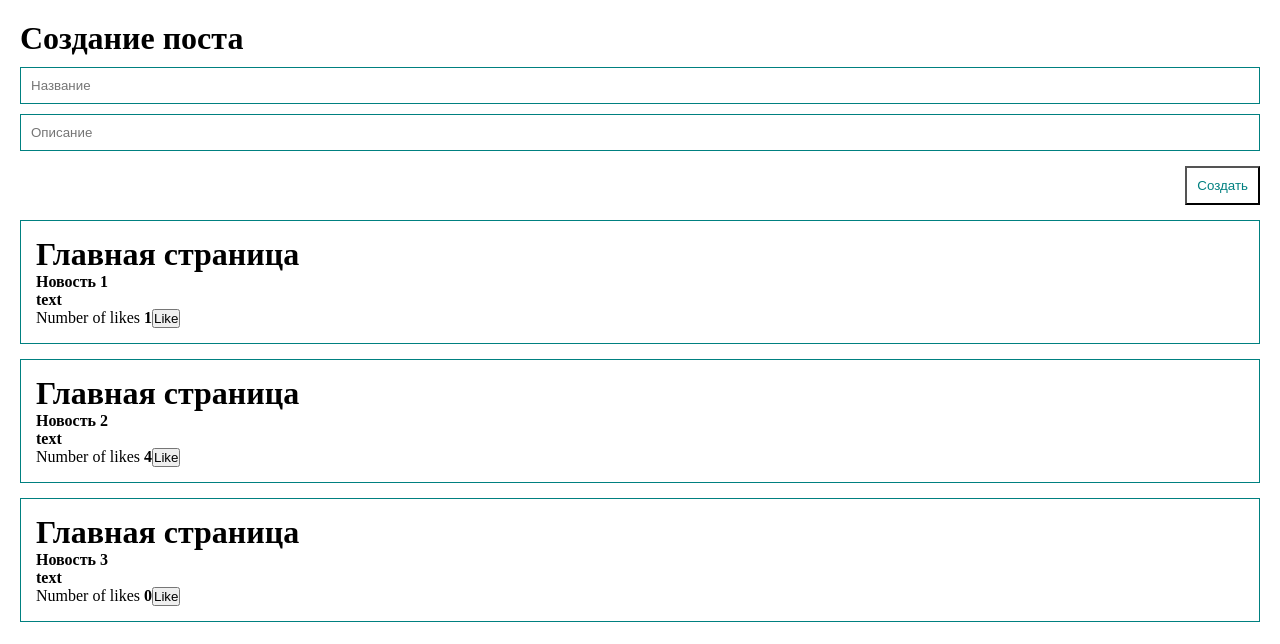
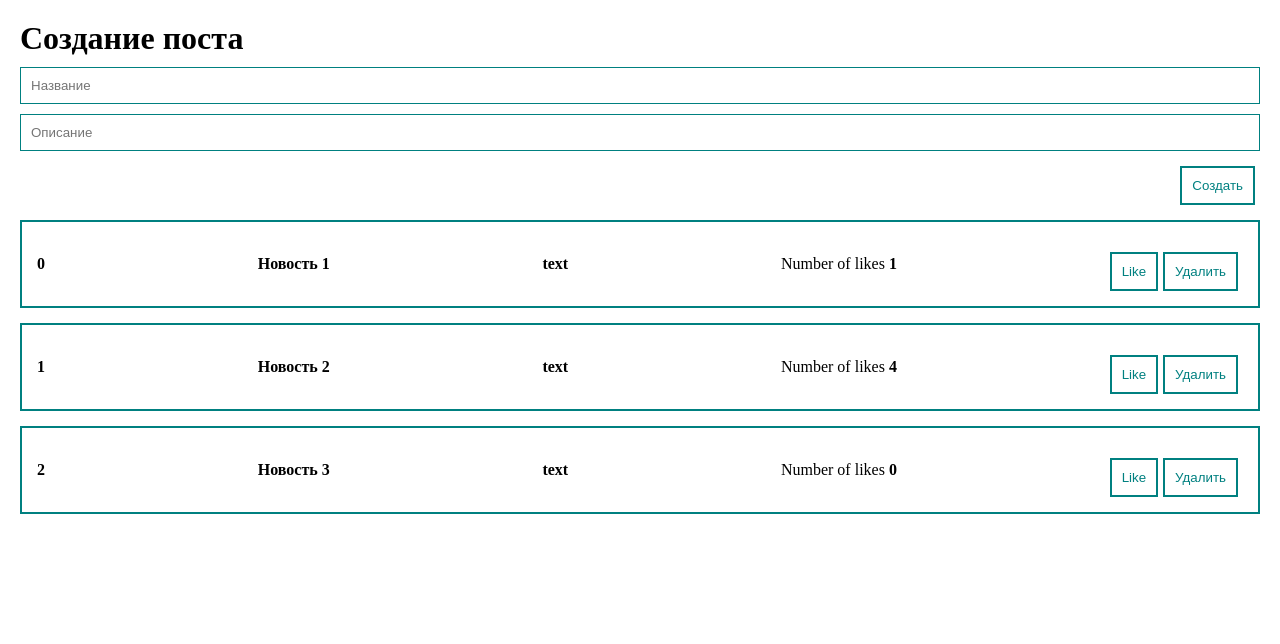
Before and after one commit to zyf2021/client_vue_cource, a Vue app: page / in a window 1280 px wide. Shown: the top 644 px of the page. Built offline with nearby package versions, Linux system fonts and the light colour scheme.

Commit message:
еще раз

```diff
--- a/src/App.vue
+++ b/src/App.vue
@@ -1,8 +1,14 @@
 <template>
     <div class = "app">
-    <post-form/>
-    <post-list v-bind:posts="posts"/>
+    <post-form
+        @create = "addPost"
 
+    />
+    <post-list
+        @add = "addLike"
+        @remove = "removePost"
+        v-bind:posts="posts"
+    />
     </div>
 
 </template>
@@ -15,10 +21,7 @@ import PostForm from './components/PostForm.vue';
 export default {
   components: { PostForm, PostList },
     data() {
-
         return {
-            text: 'trertre',
-            title: 'rter',
             posts: [
                 {id:0, title: 'Новость 1', text: 'text', likes: 1},
                 {id:1, title: 'Новость 2', text: 'text', likes: 4},
@@ -27,18 +30,17 @@ export default {
         }
     },
     methods: {
+        addPost(post){
+            console.log(post)
+            post.id = this.posts.length
+            this.posts.push(post)
+        },
         addLike(id){
-            this.posts[id].likes += 1;
+            this.posts[id].likes += 1
         },
-        addPost(){
-            const newPost = {
-                id: Date.now(),
-                title: this.title,
-                text: this.text,
-                likes: 0
-            }
-            this.posts.push(newPost)
-        },
+        removePost(post){
+            this.posts = this.posts.filter(p => p.id !== post.id)
+        }
     }
 }
 </script>
--- a/src/components/PostForm.vue
+++ b/src/components/PostForm.vue
@@ -2,21 +2,18 @@
    <div >
         <form @submit.prevent>
             <h1>Создание поста</h1>
-            <input class = "input"
-                   type = "title"
-                   placeholder="Название"
-                   v-bind:value="post.title"
-                   @input = "post.title = $event.target.value"
-            >
-            <input class = "input"
+            <my-input placeholder="Название"
+                      v-model = "post.title"
+                      type="text"></my-input>
+
+            <my-input class = "input"
                    type = "text"
                    placeholder="Описание"
-                   v-bind:value="post.text"
-                   @input = "post.text = $event.target.value"
-            >
-            <button class="btn" @click = "addPost">
+                   v-model="post.text"
+            ></my-input>
+            <my-button @click = "addPost">
                 Создать
-            </button>
+            </my-button>
         </form>
     </div>
 </template>
@@ -26,8 +23,22 @@ export default {
     data(){
         return {
             post: {
+                id: 0,
                 title: '',
                 text: '',
+                likes: 4
+            }
+        }
+    },
+    methods: {
+        addPost() {
+            this.post.id=Date.now()
+            this.post.likes = 0
+            this.$emit('create', this.post)
+            this.post = {
+                title: '',
+                text: '',
+                likes: '',
             }
         }
     }
@@ -35,19 +46,6 @@ export default {
 </script>
 
 <style>
-    .btn {
-        margin-top: 15px;
-        align-self: flex-end;
-        padding: 10px;
-        background: None;
-        color: teal;
-    }
-    .input {
-        width: 100%;
-        border: 1px solid teal;
-        padding: 10px;
-        margin-top: 10px;
-    }
     form {
         display:flex;
         flex-direction: column;
--- /dev/null
+++ b/src/components/PostItem.vue
@@ -0,0 +1,51 @@
+<template>
+    <div class = "post">
+        <p><strong>{{ post.id }}</strong></p>
+        <p><strong>{{ post.title }}</strong></p>
+        <p><strong>{{ post.text }}</strong></p>
+        <p>Number of likes
+            <strong>{{ post.likes }}</strong></p>
+        <div class="post__btns">
+            <my-button @click="addLike(post.id)">Like</my-button>
+            <my-button
+                @click="removePost(post)"
+            >Удалить
+            </my-button>
+        </div>
+
+    </div>
+</template>
+
+<script>
+export default {
+    name: 'post-item',
+    props:{
+        post: {
+            type: Object,
+            required: true,
+        }
+    },
+    methods: {
+        addLike(id){
+                this.$emit('add', id)
+            },
+        removePost(post){
+            this.$emit('remove', post)
+        }
+    }
+}
+</script>
+
+<style>
+    .post {
+        padding: 15px;
+        border: 2px solid teal;
+        margin-top: 15px;
+        display: flex;
+        align-items: center;
+        justify-content: space-between;
+    }
+    .post__btns {
+        display: flex;
+    }
+</style>
--- a/src/components/PostList.vue
+++ b/src/components/PostList.vue
@@ -1,21 +1,40 @@
 <template>
-  <div class = "post" v-for="post in posts" :key = "post">
-        <h1>Главная страница</h1>
-        <p><strong>{{ post.title }}</strong></p>
-        <p><strong>{{ post.text }}</strong></p>
-        <div>Number of likes
-            <strong>{{ post.likes }}</strong>
-            <button @click="addLike(post.id)">Like</button>
-        </div>
+    <div v-show="posts.length > 0">
+        <post-item
+            v-for="post in posts"
+            :post="post"
+            :key="post.id"
+            @remove="removePost(post)"
+            @add="addLike"
+        />
     </div>
+    <h3 v-show="posts.length == 0">Список пуст</h3>
 </template>
 
 <script>
+import PostItem from './PostItem.vue'
+//import MyButton from './UI/MyButton.vue';
+
 export default {
-    props: {
+  components: { PostItem },
+    props:
+    {
         posts: {
             type: Array,
             required: true,
+        },
+    },
+    data() {
+        return {
+
+        }
+    },
+    methods: {
+        addLike(id){
+            this.$emit('add', id)
+        },
+        removePost(post){
+            this.$emit('remove', post)
         }
     }
 
@@ -23,9 +42,5 @@ export default {
 </script>
 
 <style>
-    .post {
-            padding: 15px;
-            border: 1px solid teal;
-            margin-top: 15px;
-        }
+
 </style>
--- /dev/null
+++ b/src/components/UI/MyButton.vue
@@ -0,0 +1,23 @@
+<template>
+  <button class="btn">
+    <slot></slot>
+  </button>
+</template>
+
+<script>
+export default {
+    name: 'my-button'
+}
+</script>
+
+<style>
+    .btn {
+        margin-top: 15px;
+        margin-right: 5px;
+        align-self: flex-end;
+        padding: 10px;
+        background: None;
+        color: teal;
+        border: 2px solid teal;
+    }
+</style>
--- /dev/null
+++ b/src/components/UI/MyInput.vue
@@ -0,0 +1,33 @@
+<template>
+  <input
+    type="text"
+    class = "input"
+    :value = "modelValue"
+    @input="updateInput">
+</template>
+
+<script>
+export default {
+    name: 'my-input',
+    props: {
+        modelValue:[
+            String,
+            Number
+        ]
+    },
+    methods: {
+        updateInput(event){
+            this.$emit('update:modelValue', event.target.value)
+        }
+    }
+}
+</script>
+
+<style>
+    .input {
+        width: 100%;
+        border: 1px solid teal;
+        padding: 10px;
+        margin-top: 10px;
+    }
+</style>
--- /dev/null
+++ b/src/components/UI/index.js
@@ -0,0 +1,9 @@
+import MyButton from '@/components/UI/MyButton'
+import MyInput from '@/components/UI/MyInput'
+import MyDialog from '@/components/UI/MyDialog'
+
+export default [
+    MyButton,
+    MyInput,
+    MyDialog
+]
--- a/src/main.js
+++ b/src/main.js
@@ -1,5 +1,13 @@
 import { createApp } from 'vue'
 import App from './App.vue'
+import components from '@/components/UI'
 
+const app = createApp(App)
 
-createApp(App).mount('#app')
+console.log(components)
+
+components.forEach(component =>{
+    app.component(component.name, component)
+})
+
+app.mount('#app')
```
